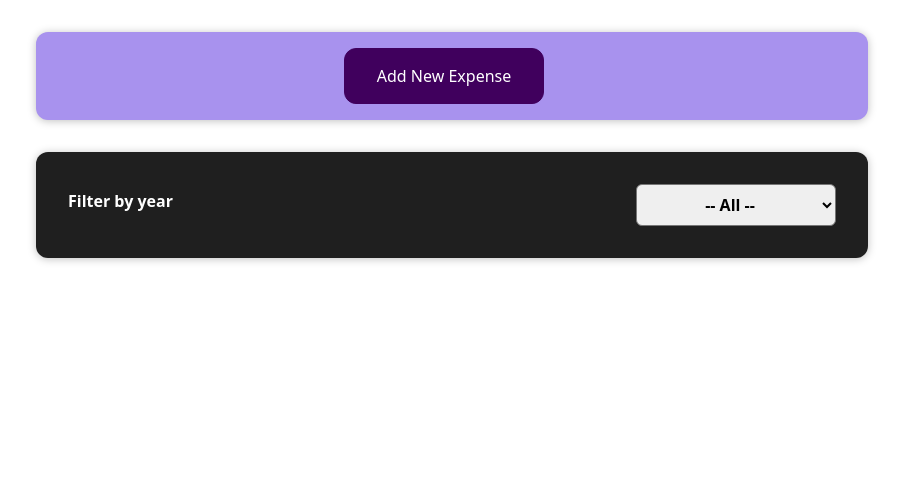
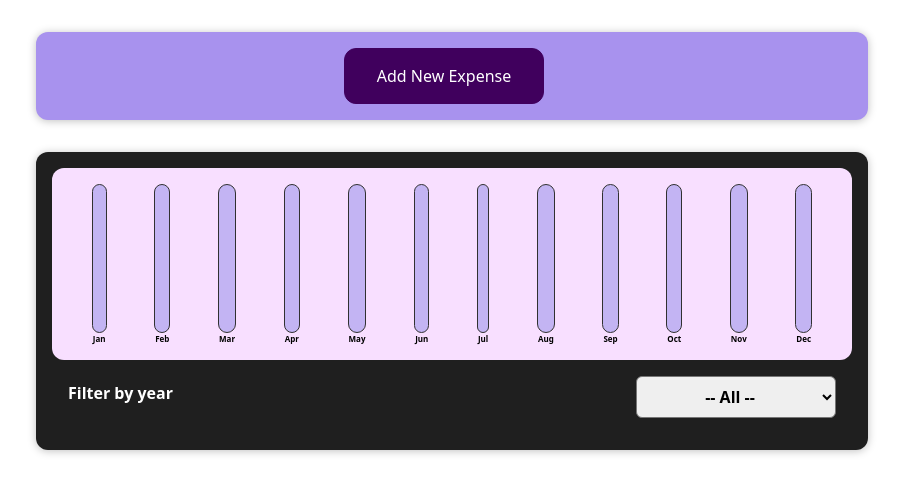
Before and after one commit to Omar-Elmoez/Expense_App, a React (Vite) app: page / in a window 1280 px wide. Shown: the top 494 px of the page, without its empty margins (188-1091 px from the left). Built offline with nearby package versions, Linux system fonts and the light colour scheme.

Commit message:
Finish Project
adding Chart, ChartBar, ExpenseChart component

```diff
--- /dev/null
+++ b/src/components/Chart/Chart.css
@@ -0,0 +1,9 @@
+.chart {
+  padding: 1rem;
+  border-radius: 12px;
+  background-color: #f8dfff;
+  text-align: center;
+  display: flex;
+  justify-content: space-around;
+  height: 10rem;
+}
--- /dev/null
+++ b/src/components/Chart/Chart.jsx
@@ -0,0 +1,25 @@
+/* eslint-disable react/prop-types */
+import ChartBar from "../ChartBar/ChartBar";
+import "./Chart.css";
+import { nanoid } from "nanoid";
+
+function Chart({ dataPoints }) {
+
+  const dataPointsValues = dataPoints.map(item => item.value);
+  const maxValue = Math.max(...dataPointsValues);
+
+  return (
+    <div className="chart">
+      {dataPoints.map((item) => (
+        <ChartBar
+          key={nanoid}
+          value={item.value}
+          maxValue={maxValue}
+          label={item.label}
+        />
+      ))}
+    </div>
+  );
+}
+
+export default Chart;
--- /dev/null
+++ b/src/components/ChartBar/ChartBar.css
@@ -0,0 +1,30 @@
+.chart-bar {
+  height: 100%;
+  display: flex;
+  flex-direction: column;
+  align-items: center;
+}
+
+.chart-bar__inner {
+  height: 100%;
+  width: 100%;
+  border: 1px solid #313131;
+  border-radius: 12px;
+  background-color: #c3b4f3;
+  overflow: hidden;
+  display: flex;
+  flex-direction: column;
+  justify-content: flex-end;
+}
+
+.chart-bar__fill {
+  background-color: #4826b9;
+  width: 100%;
+  transition: all 0.3s ease-out;
+}
+
+.chart-bar__label {
+  font-weight: bold;
+  font-size: 0.5rem;
+  text-align: center;
+}
--- /dev/null
+++ b/src/components/ChartBar/ChartBar.jsx
@@ -0,0 +1,21 @@
+/* eslint-disable react/prop-types */
+import './ChartBar.css';
+
+function ChartBar(props) {
+  let barFillHeight = '0%';
+
+  if (props.maxValue > 0) {
+    barFillHeight = `${Math.round((props.value / props.maxValue) * 100)}%`;
+  }
+
+  return (
+    <div className='chart-bar'>
+      <div className='chart-bar__inner'>
+        <div className='chart-bar__fill' style={{height: barFillHeight}}></div>
+      </div>
+      <div className='chart-bar__label'>{props.label}</div>
+    </div>
+  );
+}
+
+export default ChartBar;
--- /dev/null
+++ b/src/components/ExpenseChart/ExpenseChart.jsx
@@ -0,0 +1,29 @@
+/* eslint-disable react/prop-types */
+import Chart from "../Chart/Chart";
+
+function ExpenseChart(props) {
+
+  const chartData = [
+    {label: 'Jan', value: 0},
+    {label: 'Feb', value: 0},
+    {label: 'Mar', value: 0},
+    {label: 'Apr', value: 0},
+    {label: 'May', value: 0},
+    {label: 'Jun', value: 0},
+    {label: 'Jul', value: 0},
+    {label: 'Aug', value: 0},
+    {label: 'Sep', value: 0},
+    {label: 'Oct', value: 0},
+    {label: 'Nov', value: 0},
+    {label: 'Dec', value: 0},
+  ]
+
+  for (const expense of props.expenses) {
+    let expenseMonth = new Date(expense.date).getMonth();
+    chartData[expenseMonth].value += expense.price;
+  }
+
+  return <Chart dataPoints={chartData} />;
+}
+
+export default ExpenseChart;
--- a/src/components/Expenses/Expenses.jsx
+++ b/src/components/Expenses/Expenses.jsx
@@ -3,12 +3,12 @@
 import Card from "../Card/Card";
 import ExpenseItem from "../ExpenseItem/ExpenseItem";
 import ExpensesFilter from "../ExpensesFilter/ExpensesFilter";
+import ExpenseChart from "../ExpenseChart/ExpenseChart";
 import "./Expenses.css";
 
 export default function Expenses({ items }) {
   const [selectedYear, setSelectedYear] = useState();
   const [showFilteredItems, setShowFilteredItems] = useState(false);
-
   const filteredItems = items.filter(
     (item) => new Date(item.date).getFullYear() === +selectedYear
   );
@@ -24,6 +24,7 @@
 
   return (
     <Card className="expenses">
+      <ExpenseChart expenses={filteredItems} />
       <ExpensesFilter
         defaultYear={selectedYear}
         onChangeFilter={selectedYearHandler}
--- a/src/components/ExpensesFilter/ExpensesFilter.jsx
+++ b/src/components/ExpensesFilter/ExpensesFilter.jsx
@@ -13,6 +13,7 @@
         <label>Filter by year</label>
         <select value={defaultYear} onChange={filterChangeHandler}>
           <option>-- All --</option>
+          <option>2023</option>
           <option>2022</option>
           <option>2021</option>
           <option>2020</option>
```
